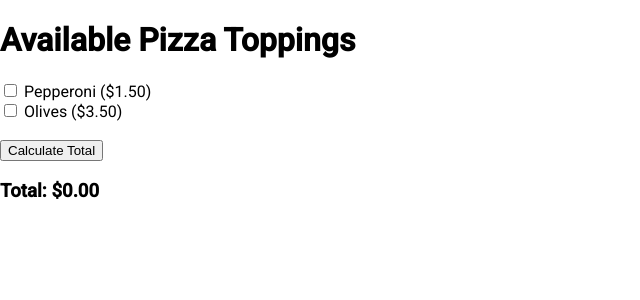
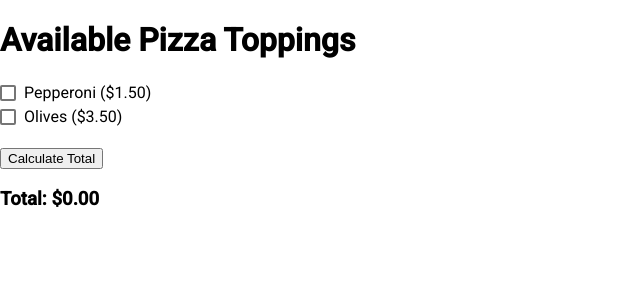
Before and after one commit to 2019-fall-jsf-th/components, an Angular app: page / in a window 1280 px wide. Shown: the top 300 px of the page, without its empty margins (0-640 px from the left). Built offline with nearby package versions, Linux system fonts and the light colour scheme.

Commit message:
Got a single checkbox working
Took a while to discover that I had to add a new module to app.component.ts

```diff
--- a/src/app/app.module.ts
+++ b/src/app/app.module.ts
@@ -5,6 +5,7 @@ import { NgModule } from '@angular/core';
 import { AppComponent } from './app.component';
 import { PizzaToppingComponent } from './pizza-topping/pizza-topping.component';
 import { BrowserAnimationsModule } from '@angular/platform-browser/animations';
+import { MatCheckboxModule } from '@angular/material/checkbox';
 
 @NgModule({
   declarations: [
@@ -14,7 +15,8 @@ import { BrowserAnimationsModule } from '@angular/platform-browser/animations';
   imports: [
     BrowserModule,
     FormsModule,
-    BrowserAnimationsModule
+    BrowserAnimationsModule,
+    MatCheckboxModule
   ],
   providers: [],
   bootstrap: [AppComponent]
--- a/src/app/pizza-topping/pizza-topping.component.html
+++ b/src/app/pizza-topping/pizza-topping.component.html
@@ -2,13 +2,12 @@
 <div
     *ngFor='let pt of availablePizzaToppings'
 >
-    <label>
-        <input
-            type="checkbox"
-            [(ngModel)]="pt.checked"
-        />
-        {{ pt.name }} ({{ pt.price | currency }})
-    </label>
+<mat-checkbox
+    [(ngModel)]="pt.checked"
+>
+    {{ pt.name }} ({{ pt.price | currency }})
+</mat-checkbox>
+
 </div>
 <br>
 <div>
```
